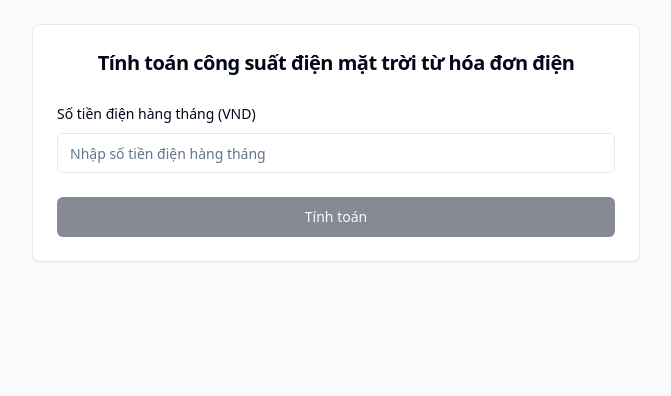
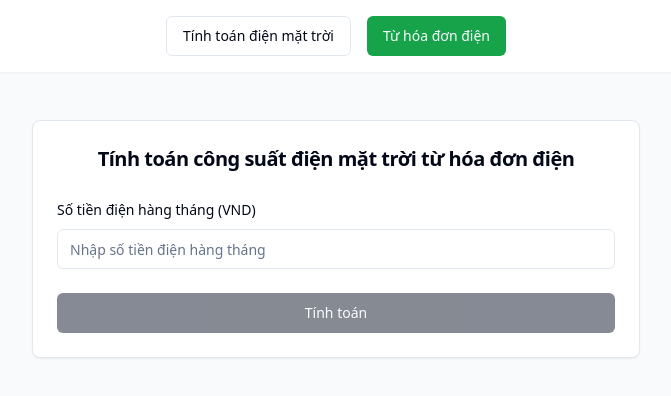
Before and after one commit to H0agvu/nang-luong-calculator-viet-91, a React (Vite) app: page /consumption in a window 1280 px wide. Shown: the top 396 px of the page, without its empty margins (304-975 px from the left). Built offline with nearby package versions, Linux system fonts and the light colour scheme.

Commit message:
Fix: Render calculator on screen
Ensure the calculator component is correctly rendered.

```diff
--- /dev/null
+++ b/src/components/NavBar.tsx
@@ -0,0 +1,33 @@
+
+import { Link, useLocation } from "react-router-dom";
+import { Button } from "@/components/ui/button";
+
+const NavBar = () => {
+  const location = useLocation();
+  const currentPath = location.pathname;
+
+  return (
+    <div className="bg-white shadow-sm mb-6 py-4">
+      <div className="container mx-auto flex justify-center space-x-4">
+        <Link to="/">
+          <Button
+            variant={currentPath === "/" ? "default" : "outline"}
+            className={currentPath === "/" ? "bg-blue-600" : ""}
+          >
+            Tính toán điện mặt trời
+          </Button>
+        </Link>
+        <Link to="/consumption">
+          <Button
+            variant={currentPath === "/consumption" ? "default" : "outline"}
+            className={currentPath === "/consumption" ? "bg-green-600" : ""}
+          >
+            Từ hóa đơn điện
+          </Button>
+        </Link>
+      </div>
+    </div>
+  );
+};
+
+export default NavBar;
--- a/src/pages/Consumption.tsx
+++ b/src/pages/Consumption.tsx
@@ -1,9 +1,11 @@
 
 import ConsumptionCalculator from "@/components/ConsumptionCalculator";
+import NavBar from "@/components/NavBar";
 
 const Consumption = () => {
   return (
     <div className="min-h-screen bg-gray-50">
+      <NavBar />
       <ConsumptionCalculator />
     </div>
   );
--- a/src/pages/Index.tsx
+++ b/src/pages/Index.tsx
@@ -1,9 +1,11 @@
 
 import SolarCalculator from "@/components/SolarCalculator";
+import NavBar from "@/components/NavBar";
 
 const Index = () => {
   return (
     <div className="min-h-screen bg-gray-50">
+      <NavBar />
       <SolarCalculator />
     </div>
   );
```
